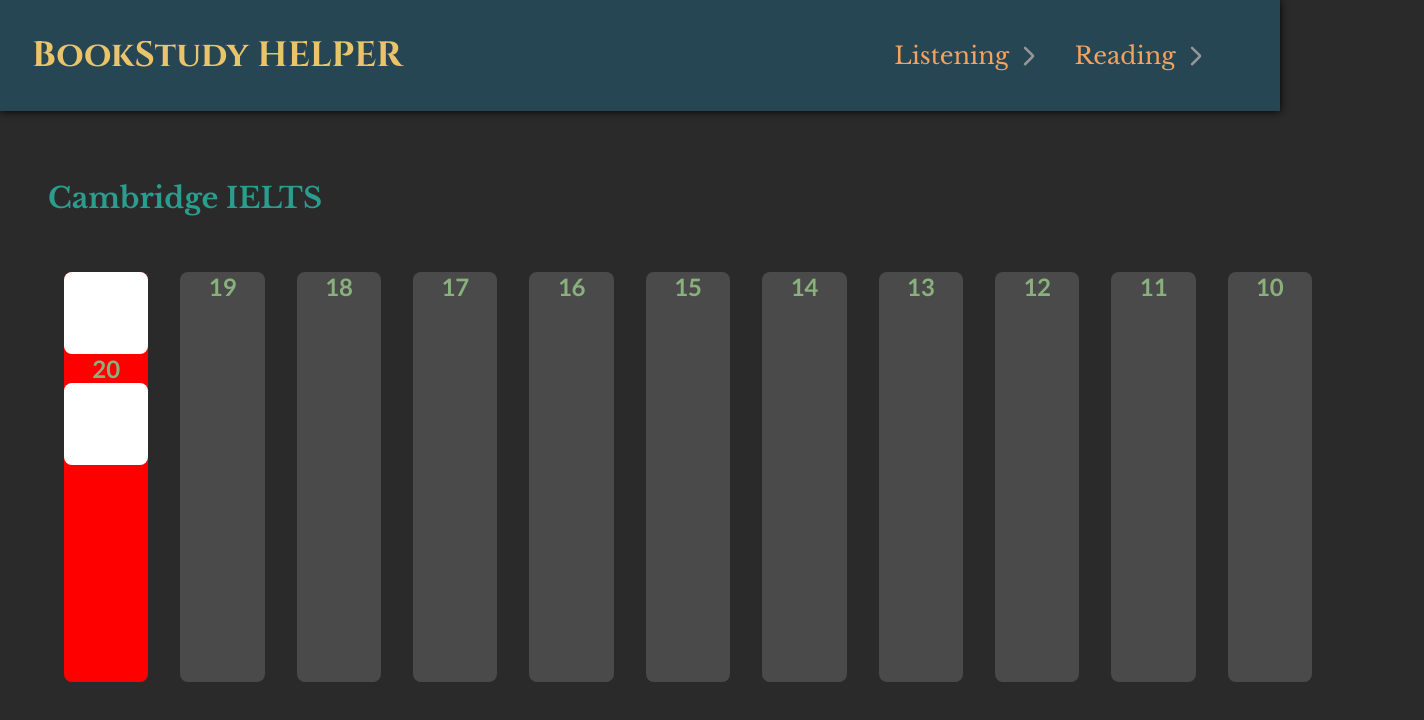
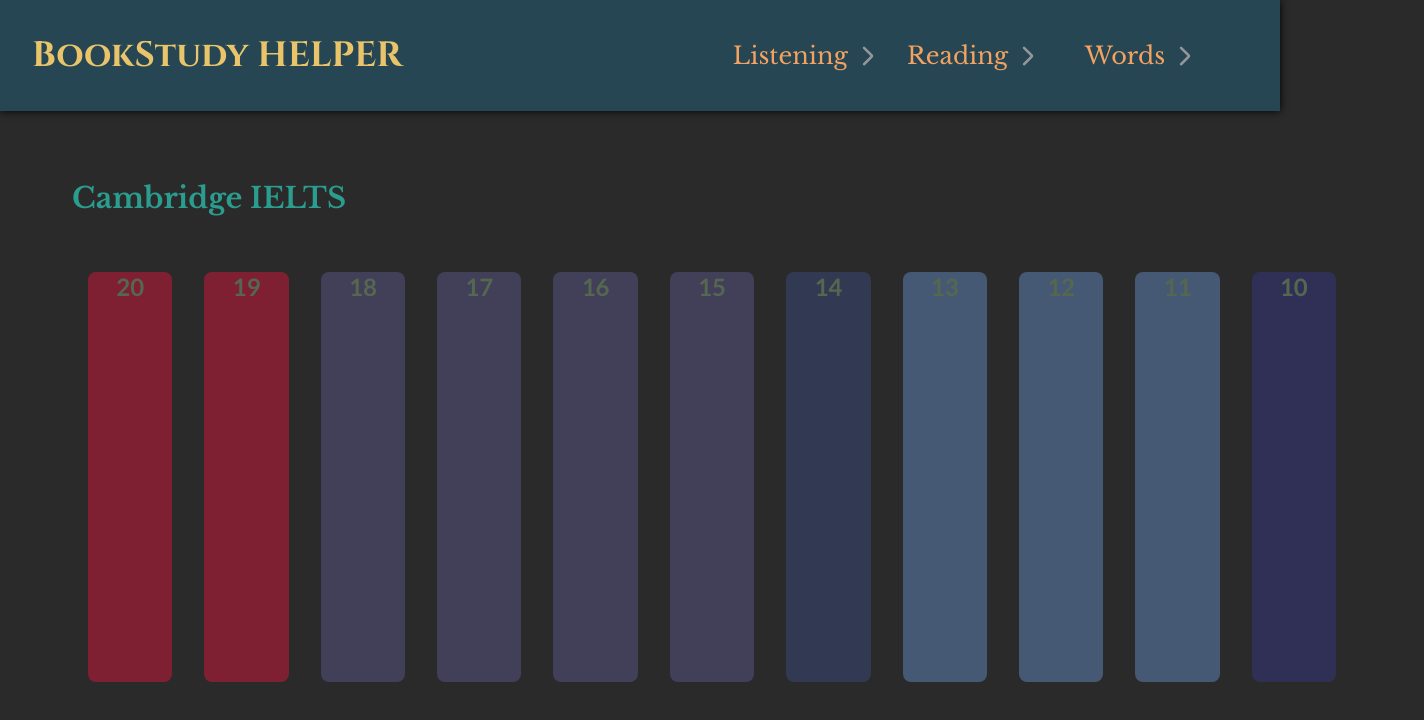
Before and after one commit to Nandex-G/BookStudy-Helper, a plain HTML site: page index.html in a window 1280 px wide. Shown: the whole page, 1424 px wide, since content can reach past the window. Drawn offline with nearby package versions, Linux system fonts and the light colour scheme.

Commit message:
Add a new section and some changes in books

```diff
--- a/index.html
+++ b/index.html
@@ -44,30 +44,37 @@
                     <li>Words And Phrases</li>
                 </ul>
             </div>
+            <div id="headerWords">
+                <div class="headerTitles">
+                    Words
+                    <svg xmlns="http://www.w3.org/2000/svg" height="24px" viewBox="0 -960 960 960" width="24px" fill="#959699"><path d="M579-480 285-774q-15-15-14.5-35.5T286-845q15-15 35.5-15t35.5 15l307 308q12 12 18 27t6 30q0 15-6 30t-18 27L356-115q-15 15-35 14.5T286-116q-15-15-15-35.5t15-35.5l293-293Z"/></svg>
+                </div>
+                <ul class="headerLinksItems headerWordsItems">
+                    <li>504</li>
+                    <li>Essential Words For The TOEFL</li>
+                </ul>
+            </div>
         </div>
     </header>
     <main>
         <div class="books_cambridge">
             <span class="books_cambridge-title">Cambridge IELTS</span>
             <div class="books_cambridge-books">
-                <span style="background-color: red;" class="cam20">
-                    <div></div>
-                        20
-                    <div></div>
-                </span>
-                <span class="cam19">19</span>
-                <span class="cam18">18</span>
-                <span class="cam17">17</span>
-                <span class="cam16">16</span>
-                <span class="cam15">15</span>
-                <span class="cam14">14</span>
-                <span class="cam13">13</span>
-                <span class="cam12">12</span>
-                <span class="cam11">11</span>
-                <span class="cam10">10</span>
+                <span style="background-color: #e4163a; opacity: .45;" class="cam20">20</span>
+                <span style="background-color: #e4163a; opacity: .45;" class="cam19">19</span>
+                <span style="background-color: #5f5a92; opacity: .45;" class="cam18">18</span>
+                <span style="background-color: #5f5a92; opacity: .45;" class="cam17">17</span>
+                <span style="background-color: #5f5a92; opacity: .45;" class="cam16">16</span>
+                <span style="background-color: #5f5a92; opacity: .45;" class="cam15">15</span>
+                <span style="background-color: #3a4f84; opacity: .45;" class="cam14">14</span>
+                <span style="background-color: #6892ce; opacity: .45;" class="cam13">13</span>
+                <span style="background-color: #6892ce; opacity: .45;" class="cam12">12</span>
+                <span style="background-color: #6892ce; opacity: .45;" class="cam11">11</span>
+                <span style="background-color: #39398c; opacity: .45;" class="cam10">10</span>
             </div>
-        </main>
         </div>
+    </main>
+
 
 </body>
 </html>
--- a/styles.css
+++ b/styles.css
@@ -35,7 +35,7 @@ header div {
 /* Header Links */
 
 .headerLinks {
-    flex-grow: .05;
+    flex-grow: .11;
     height: 100%;
     display: flex;
     justify-content: space-between;
@@ -57,7 +57,7 @@ header div {
 
 /* Reading And Listening */
 
-#headerListening , #headerReading {
+.headerLinks > div{
     position: relative;
     height: 100%;
 }
@@ -84,21 +84,21 @@ header div {
     color: #F4EDE4;
     cursor: pointer;
     transition: .2s;
+    text-align: center;
 }
 .headerLinksItems li:hover {
     color: #b7afa5;
 }
 
-#headerListening:hover .headerListeningItems , #headerReading:hover .headerReadingItems , .headerListeningItems:hover , .headerReadingItems:hover {
+#headerListening:hover .headerListeningItems , #headerReading:hover .headerReadingItems  , #headerWords:hover .headerWordsItems , .headerListeningItems:hover , .headerReadingItems:hover {
     max-height: 500px;
     padding: 1rem .5rem;
 }
 
-#headerListening:hover .headerTitles , #headerReading:hover .headerTitles {
+.headerLinks > div:hover .headerTitles {
     color:  #d4711f;
 }
 #headerListening:hover .headerTitles svg , #headerReading:hover .headerTitles svg {
-    /* fill: #5f6368; */
     transform: rotateZ(90deg);
 }
 
@@ -116,7 +116,7 @@ main {
     width: 100%;
     display: flex;
     flex-direction: column;
-    padding: 0 3rem;
+    padding: 0 4.5rem;
 }
 
 .books_cambridge-title {
@@ -132,7 +132,6 @@ main {
     display: flex;
     justify-content: space-between;
     align-items: center;
-
 }
 .books_cambridge-books span {
     color:#8AB17D  ;
```
